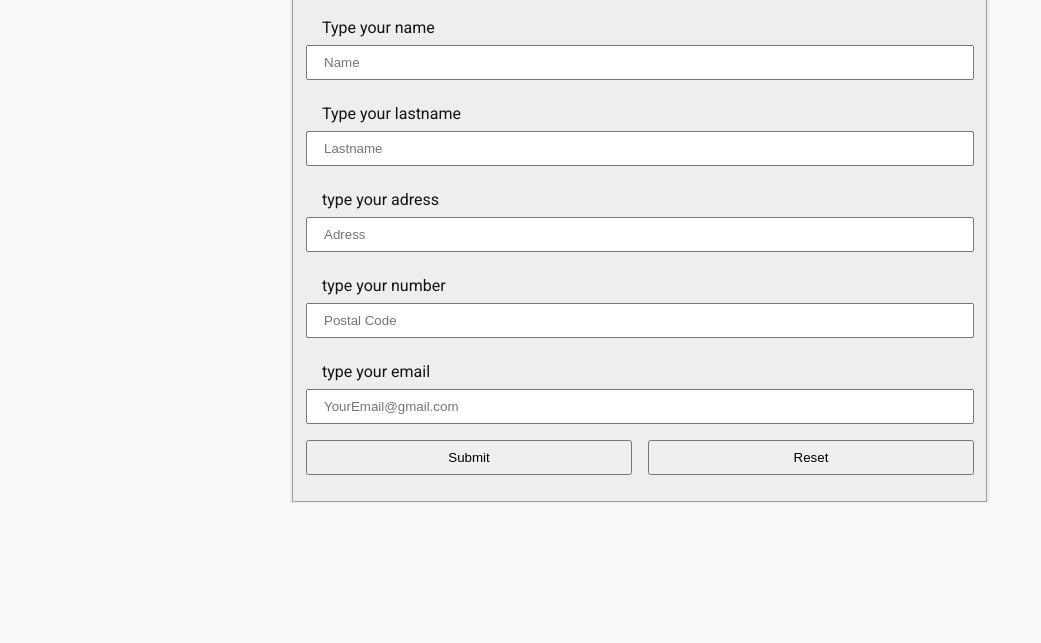
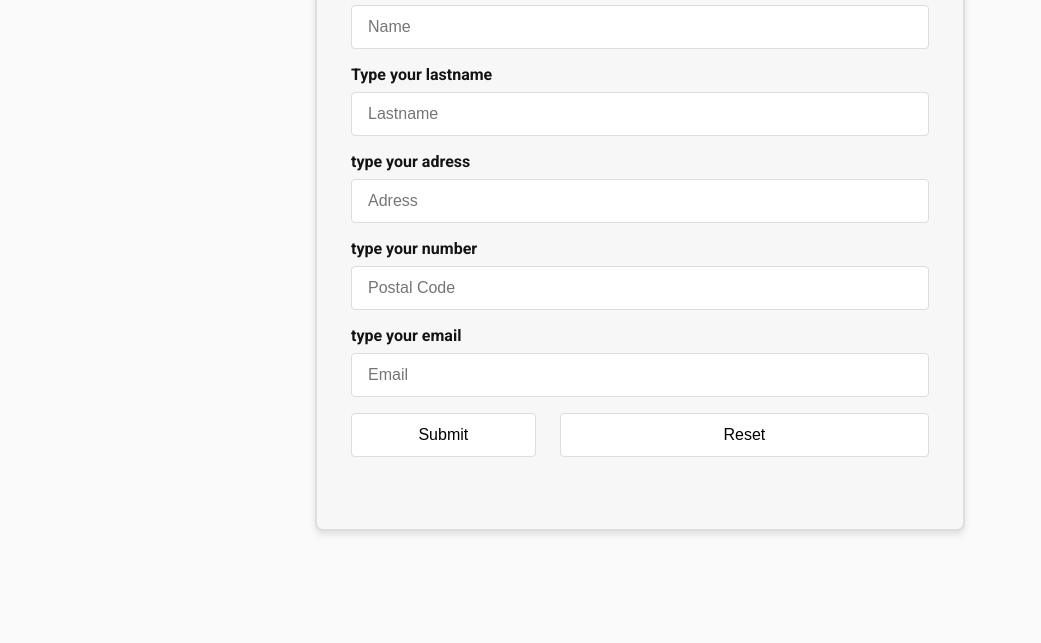
Before and after one commit to Seba010d/Form-validering, a plain HTML site: page Index.html in a window 1280 px wide. Shown: the part 157-800 px from the top of the page, without its empty margins (0-1041 px from the left). Drawn offline with Linux system fonts and the light colour scheme.

Commit message:
did some other things (CTRL C - CTRL V) (Discord)

```diff
--- a/Assets/Css/Style.css
+++ b/Assets/Css/Style.css
@@ -33,34 +33,72 @@ figure {
 /* #endregion */
 /* #region FORMS */
 form {
-  width: 700px;
-  margin: auto;
-  background-color: #eee;
+  width: 100%;
+  max-width: 650px;
+  margin: 20px auto;
+  background-color: #f7f7f7;
+  padding: 2rem;
+  border: 2px solid #ddd; /* Adds border around the form */
+  border-radius: 8px;
+  box-shadow: 0 4px 6px rgba(0, 0, 0, 0.1);
 }
+
+form h2 {
+  font-size: 1.5rem;
+  font-weight: bold;
+  margin-bottom: 1rem;
+  border-bottom: 2px solid #ddd; /* Line under the header */
+  padding-bottom: 0.5rem;
+}
+
 form fieldset {
   display: flex;
   flex-direction: column;
+  border: none;
+  padding: 0;
+  margin-bottom: 1.5rem; /* Space between fieldset groups */
 }
-label,
+
+label {
+  margin-bottom: 0.5rem;
+  font-weight: bold;
+  font-size: 1rem;
+  display: block; /* Ensures the label stays above the input */
+}
+
 input,
 textarea {
-  padding: 0.5rem 1rem;
+  padding: 0.75rem 1rem;
   margin-bottom: 1rem;
+  font-size: 1rem;
+  border: 1px solid #ddd;
+  border-radius: 4px;
+  background-color: #fff;
 }
-label {
-  margin-bottom: 0;
+
+textarea {
+  resize: vertical; /* Allows vertical resizing */
 }
-textarea {
-  resize: none;
-}
+
 form fieldset > div {
   display: grid;
-  grid-template-columns: repeat(2, 1fr);
-  /* grid-template-columns: 2fr 4fr; */
-  gap: 1rem;
+  grid-template-columns: 1fr 2fr;
+  gap: 1.5rem;
+}
+
+form fieldset > div > {
+  width: 100%;
 }
 
 /* #endregion */
 
+/* Responsive Design */
 @media screen and (max-width: 768px) {
+  form {
+    padding: 1rem;
+  }
+
+  form fieldset > div {
+    grid-template-columns: 1fr; /* Stack the columns on small screens */
+  }
 }
--- a/Index.html
+++ b/Index.html
@@ -8,23 +8,56 @@
     <script src="Assets/JS/index.js" defer></script>
   </head>
   <body>
-    <h1>Forms-1</h1>
-    <form action="pages/Thanks.html">
+    <form action="Thanks.html">
       <fieldset>
         <legend><h1>Forms-1</h1></legend>
         <label for="name">Type your name</label>
-            <input type="text" name="name" id="name" placeholder="Name" pattern="[A-Za-z ÆØÅæøå]{2, }"/>
+        <input
+          type="text"
+          name="name"
+          id="name"
+          placeholder="Name"
+          minlength="2"
+          required
+        />
         <label for="lastname">Type your lastname</label>
-            <input type="text" name="lastname" id="lastname" placeholder="Lastname" pattern="[A-Za-z ÆØÅæøå]{2, }"/>
+        <input
+          type="text"
+          name="lastname"
+          id="lastname"
+          placeholder="Lastname"
+          minlength="2"
+          required
+        />
         <label for="adress">type your adress</label>
-            <input type="adress" name="adress" id="adress" placeholder="Adress" required  pattern="[A-Za-z ÆØÅæøå]{2, }"/>
+        <input
+          type="adress"
+          name="adress"
+          id="adress"
+          placeholder="Adress"
+          minlength="5"
+          required
+        />
         <label for="number">type your number</label>
-            <input type="number" name="postal-code" id="postal-code" placeholder="Postal Code" required pattern="[0-9]{8}"/>
+        <input
+          type="number"
+          name="postal-code"
+          id="postal-code"
+          placeholder="Postal Code"
+          required
+        />
         <label for="email">type your email</label>
-            <input type="email" name="email" id="email" placeholder="YourEmail@gmail.com" required pattern="[^@]+@[^@]+\.[a-zA-Z]{2,6}"/>
+        <input
+          type="email"
+          name="email"
+          id="email"
+          placeholder="Email"
+          required
+        />
+
         <div>
-                <input type="submit" value="Submit"/>
-                <input type="reset" value="Reset"/>
+          <input type="submit" value="Submit" />
+          <input type="reset" value="Reset" />
         </div>
       </fieldset>
     </form>
```
Also changed, not shown: Thanks.html (renamed from pages/Thanks.html). Lines whose indentation alone changed are shown as unchanged.
